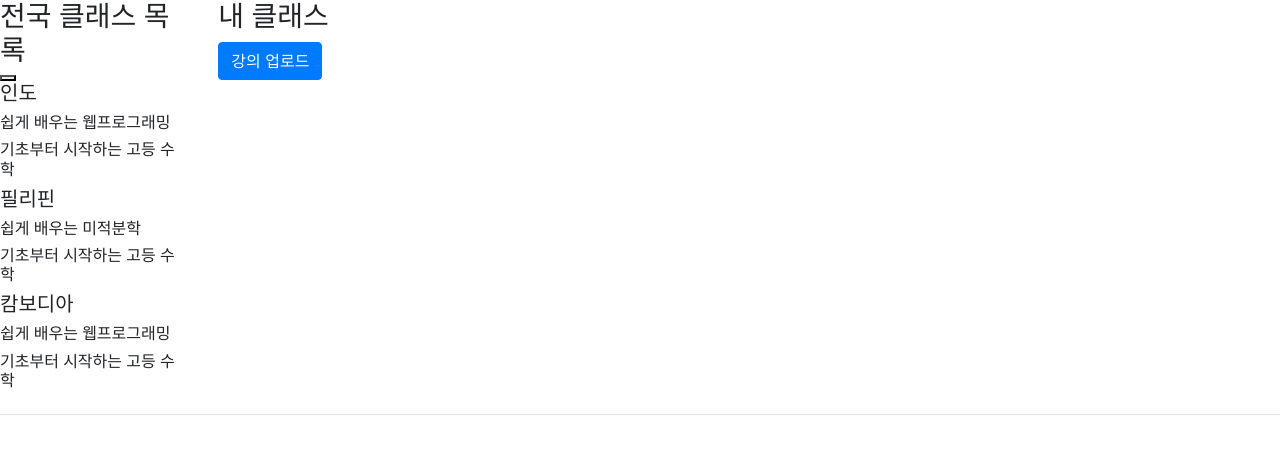
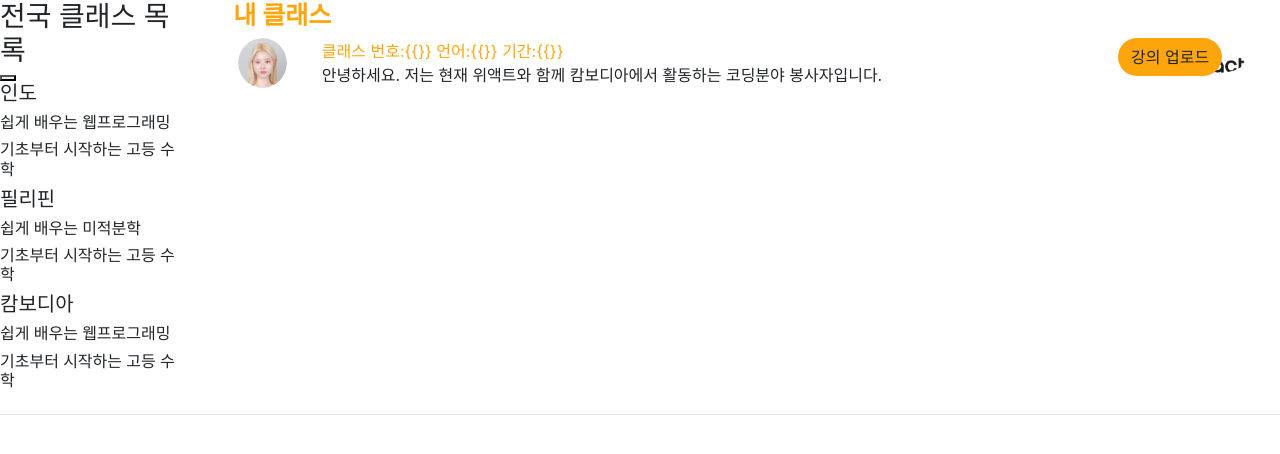
Before and after one commit to Team-We-Act/we-act-front-vanilla, a website: page classPage.html in a window 1280 px wide. Drawn offline with nearby package versions, Linux system fonts and the light colour scheme.

Commit message:
classPage cssing

```diff
--- a/css/classPage.css
+++ b/css/classPage.css
@@ -1,6 +1,24 @@
 .lecture-wrapper{margin-top:5vw;position:relative ;background-color: #f6f6f6;padding-bottom: 95%;border-radius: 20px;box-shadow: 0 3px 6px 0 rgba(0, 0, 0, 0.16);}
+.lecture-wrapper:hover{background-color: #fee8c2;}
 .inner-wrapper{position:absolute;width:100%;height:100%;}
 .lecture-wrapper .index{padding:25px;font-size:20px;}
 .lecturename{padding:25px;font-size:20px;}
 .explain{padding:25px;position:absolute;bottom:10px;font-size:15px;}
 .bold{font-weight: 700;}
+
+.upload-btn{background-color: #fca50d;border-radius: 25px;}
+
+.logo-wrapper{position:absolute;top:50px;right:50px;width:7%;}
+.logo-wrapper img{width:100%;border-radius: 100%;}
+
+.myclass{color:#fca50d;font-size: 25px;font-weight: 700;}
+
+.img-wrapper{width: 85%;border-radius: 100%;}
+.img-wrapper img{width: 100%;border-radius: 100%;}
+
+.profile-sec{display: flex;flex-flow:column wrap;justify-content: center;}
+.info-sec:nth-child(1){color: #fca50d;}
+.info-sec:nth-child(2){color: #fca50d;}
+.info-sec:nth-child(3){color: #fca50d;}
+
+.picture-sec{display: flex;justify-content: center;align-items: center;}
--- a/js/classPage.js
+++ b/js/classPage.js
@@ -65,14 +65,35 @@
             </div>
           </div>
           <div class="col-md-10">
-              <div>
-                  <span></span>
-                  <h3>내 클래스</h3>
-                  <div>
+            <div class="container">
+
+                <div class="logo-wrapper">
+                    <img src="assets/logo.png"/>
+                </div>
+                <h3 class="myclass">내 클래스</h3>
+                <div class="row">
+                    <div class="picture-sec col-md-1">
+                        <div class="img-wrapper">
+                            <img src="assets/profile.png"/>
+                        </div>
+                    </div>
+                    <div class="profile-sec col-md-9">
+                        <div class="info-sec">
+                            <span>클래스 번호:{{}}</span>
+                            <span>언어:{{}}</span>
+                            <span>기간:{{}}</span>
+                        </div>
+                        <div class="intro-sec">
+                            <span>안녕하세요. 저는 현재 위액트와 함께 캄보디아에서 활동하는 코딩분야 봉사자입니다.</span>
+
+                        </div>
+                    </div>
+                    <div class="col-md-2">
 
 
 
-                      <button type="button" class="btn btn-primary" data-toggle="modal" data-target="#exampleModal" data-whatever="@mdo">강의 업로드</button>
+                        <button type="button" class="btn upload-btn" data-toggle="modal" data-target="#exampleModal" data-whatever="@mdo">강의 업로드</button>
+                    </div>
                 </div>
 
                 <div class="modal fade" id="exampleModal" tabindex="-1" role="dialog" aria-labelledby="exampleModalLabel" aria-hidden="true">
@@ -107,12 +128,13 @@
                     </div>
                     </div>
                 </div>
-              </div>
+
                 <div class="row">
 
                     <div class="col-md-4" v-for="lecture in lectures" >
                         <class-lecture v-bind:lecture="lecture"></class-lecture>
 
+                    </div>
                 </div>
               </div>
           </div>
```
Also changed, not shown: assets/profile.png (added). Lines whose indentation alone changed are shown as unchanged.
